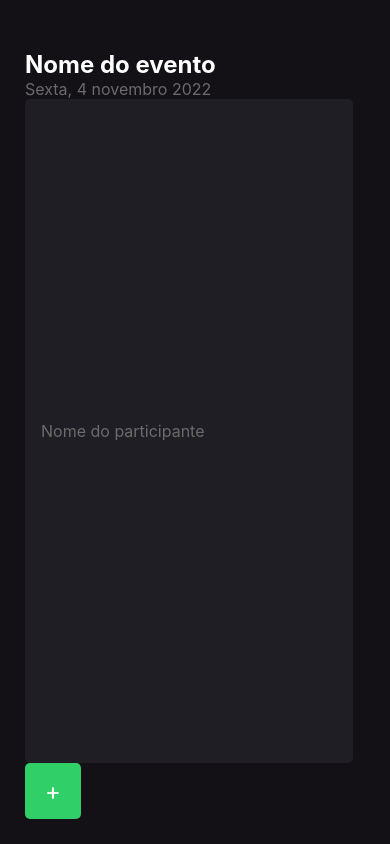
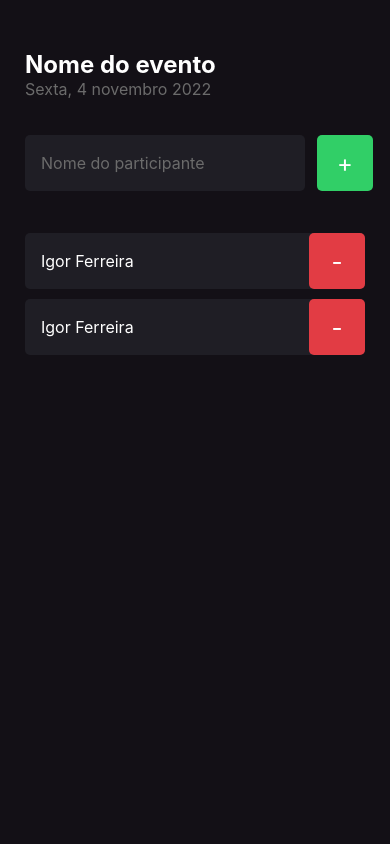
Before and after one commit to santanaIgot/my-app, a React Native app: screen / in a window 390 px wide. Built offline with nearby package versions, Linux system fonts and the light colour scheme.

Commit message:
[FEAT] - COMPONENT PARTICIPANT CREATED

```diff
--- /dev/null
+++ b/src/components/Participant/index.tsx
@@ -0,0 +1,19 @@
+import { View, Text, TouchableOpacity } from "react-native";
+import { styles } from "./styles";
+
+
+export function Participant() {
+    function handleParticipantRemove() {
+        alert('Participante removido')
+    }
+    return(
+        <View style={styles.container}>
+            <Text style={styles.name}>
+                Igor Ferreira
+            </Text>
+         <TouchableOpacity style={styles.button} onPress={handleParticipantRemove}>
+         <Text style={styles.buttonText}>-</Text>
+        </TouchableOpacity>
+        </View>
+    )
+}
--- /dev/null
+++ b/src/components/Participant/styles.ts
@@ -0,0 +1,33 @@
+import { StyleSheet } from "react-native";
+
+
+export const styles = StyleSheet.create({
+    container:{
+        width:'100%',
+        backgroundColor:'#1f1e25',
+        borderRadius:5,
+        flexDirection:'row',
+        alignItems:'center',
+        marginBottom:10
+
+    },
+    name:{
+        flex:1,
+        fontSize:16,
+        color:'#fff',
+        marginLeft:16
+    },
+    button:{
+        width:56,
+        height:56,
+        borderRadius:5,
+        backgroundColor:'#E23C44',
+        alignItems:'center',
+        justifyContent: 'center',
+
+      },
+      buttonText:{
+        color:'#FFF',
+        fontSize: 24
+      },
+})
--- a/src/screens/Home/index.tsx
+++ b/src/screens/Home/index.tsx
@@ -1,5 +1,6 @@
 import { Text,View,TextInput, TouchableOpacity} from "react-native";
 import{styles} from './styles'
+import { Participant } from "../../components/Participant";
 
 export function Home() {
   function handleParticipantAdd() {
@@ -13,15 +14,19 @@
       Sexta, 4 novembro 2022
      </Text>
 
+     <View style={styles.form}>
         <TextInput style={styles.input}
         placeholder="Nome do participante"
         placeholderTextColor="#6B6B6B"
 
         />
-
         <TouchableOpacity style={styles.button} onPress={handleParticipantAdd}>
          <Text style={styles.buttonText}>+</Text>
         </TouchableOpacity>
+     </View>
+
+     <Participant/>
+     <Participant/>
 
     </View>
 
```
Lines whose indentation alone changed are shown as unchanged.
